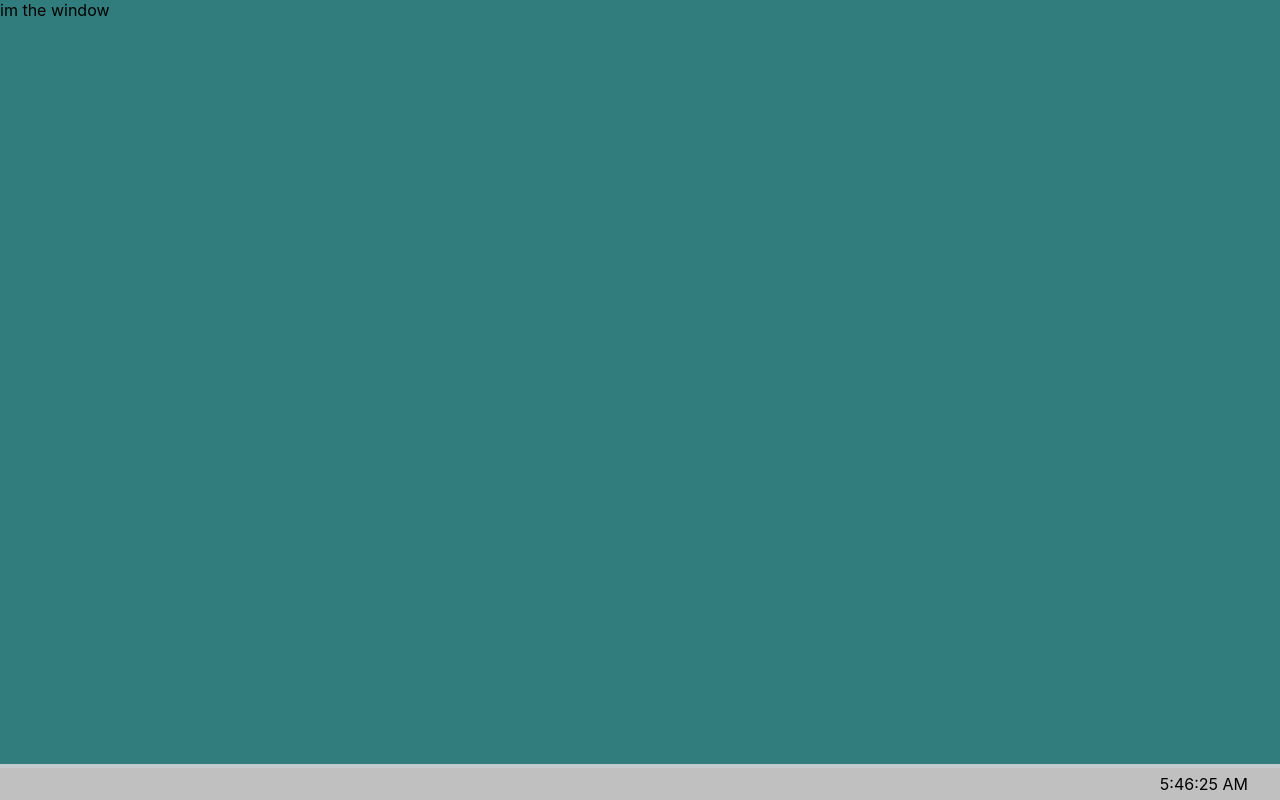
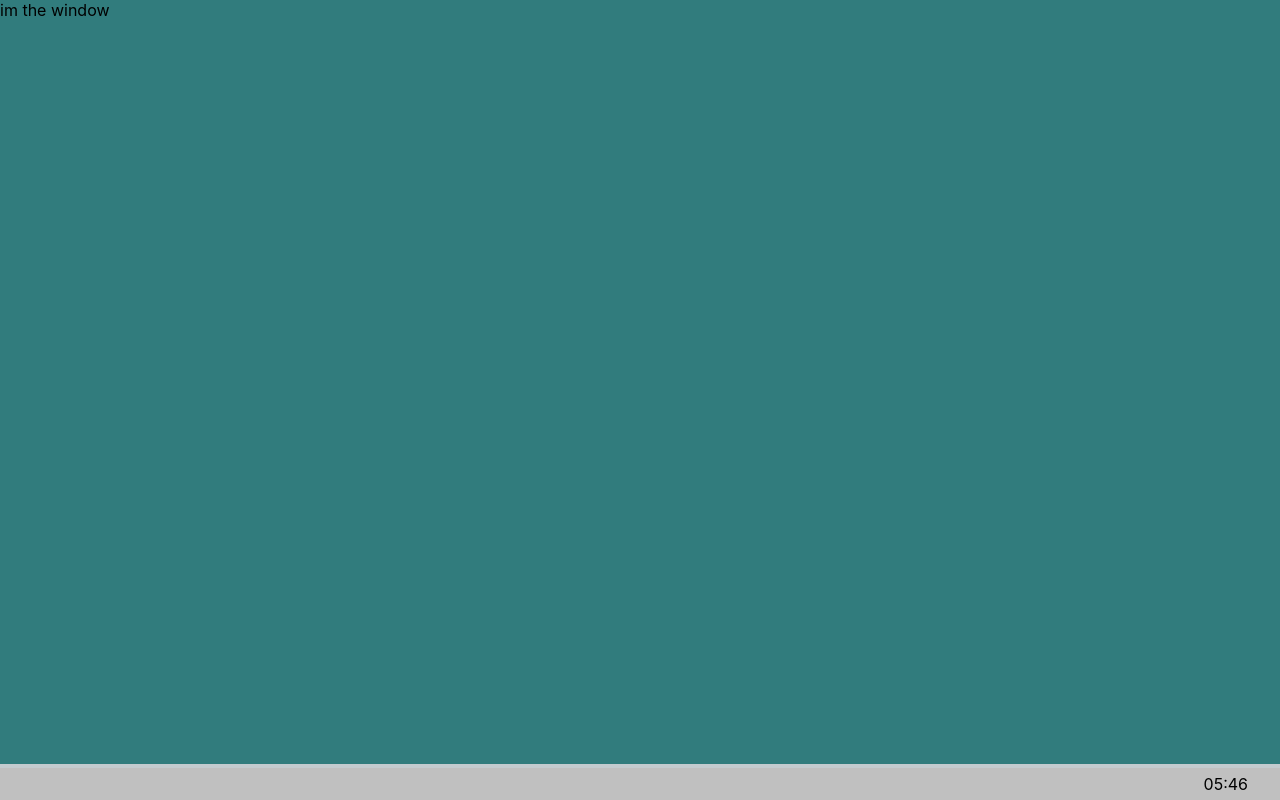
Before and after one commit to mariawenrose/portfolio, a React (Create React App) app: page / in a window 1280 px wide. Built offline with nearby package versions, Linux system fonts and the light colour scheme.

Commit message:
added time framework

```diff
--- a/package.json
+++ b/package.json
@@ -6,6 +6,7 @@
     "@testing-library/jest-dom": "^4.2.4",
     "@testing-library/react": "^9.5.0",
     "@testing-library/user-event": "^7.2.1",
+    "date-fns": "^2.13.0",
     "react": "^16.13.1",
     "react-dom": "^16.13.1",
     "react-scripts": "3.4.1"
--- a/src/components/Footer.jsx
+++ b/src/components/Footer.jsx
@@ -1,29 +1,48 @@
 
 import React, { Component } from 'react'
+import { format } from 'date-fns'
+
+
+const formatCurrentTime = () => format(new Date(), "HH:mm");
+
 
 export default class Footer extends Component {
+
+  intervalId = undefined
+
+
   constructor() {
     super()
     this.state = {
-      time: new Date()
+      time: formatCurrentTime()
     }
   }
 
   currentTime() {
     this.setState({
-      time: new Date()
+      time: formatCurrentTime()
     })
   }
-  componentWillMount() {
-    setInterval(() => this.currentTime(), 1000)
+
+  shouldComponentUpdate(_nextProps, nextState) {
+    const currentState = this.state
+    return currentState.time !== nextState.Time;
   }
 
+  componentDidMount() {
+    this.intervalId = setInterval(() => this.currentTime(), 1000)
+  }
+
+  componentWillUnmount() {
+    clearInterval(this.inervalId);
+    this.intervalId = undefined
+  }
 
   render() {
     return (
       <div className="start-bar">
         <div id="clock">
-          <p>{this.state.time.toLocaleTimeString()}</p>
+          <p>{this.state.time}</p>
         </div>
       </div>
     )
```
Also changed, not shown: 1 other file (tests, documents, lock files or other folders).
